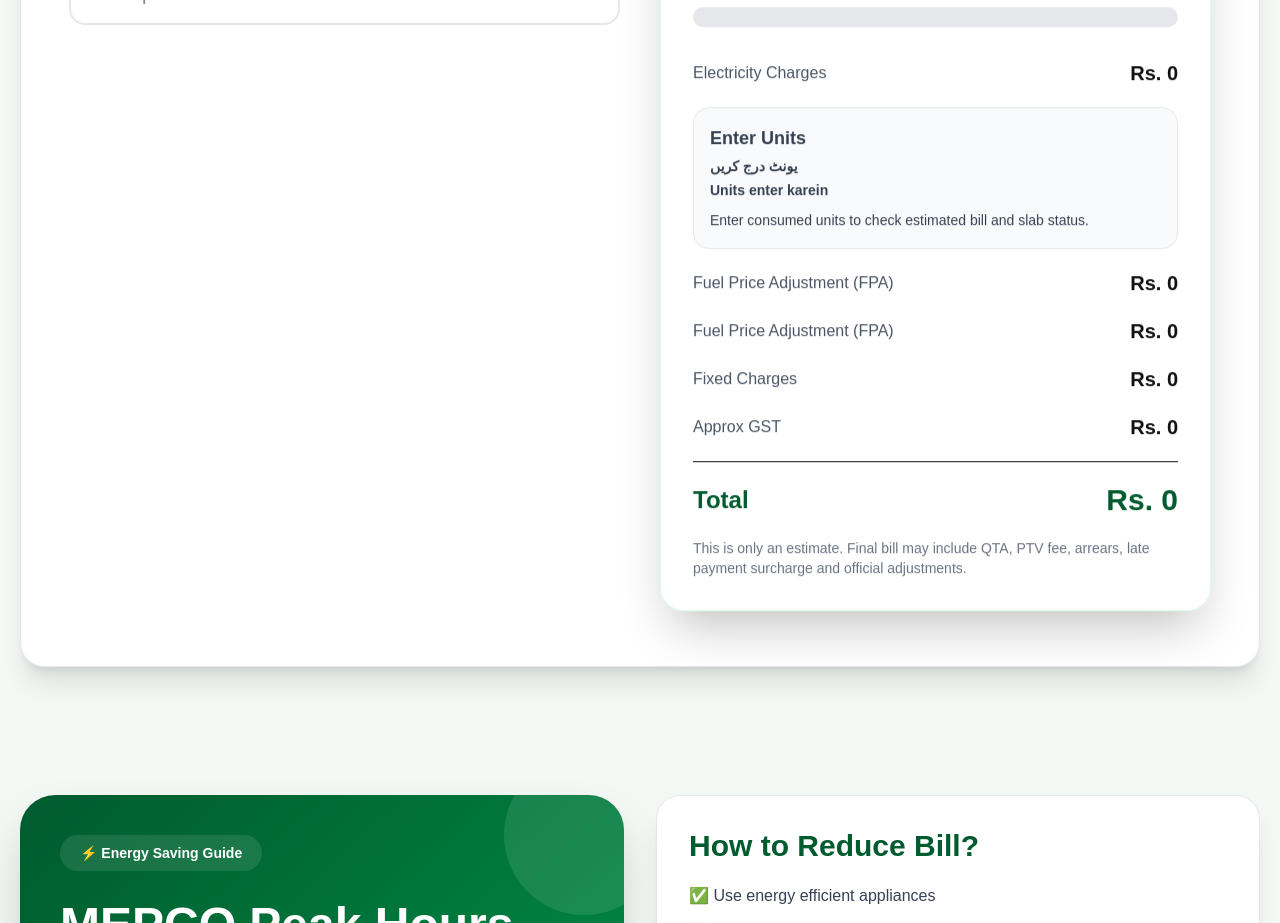
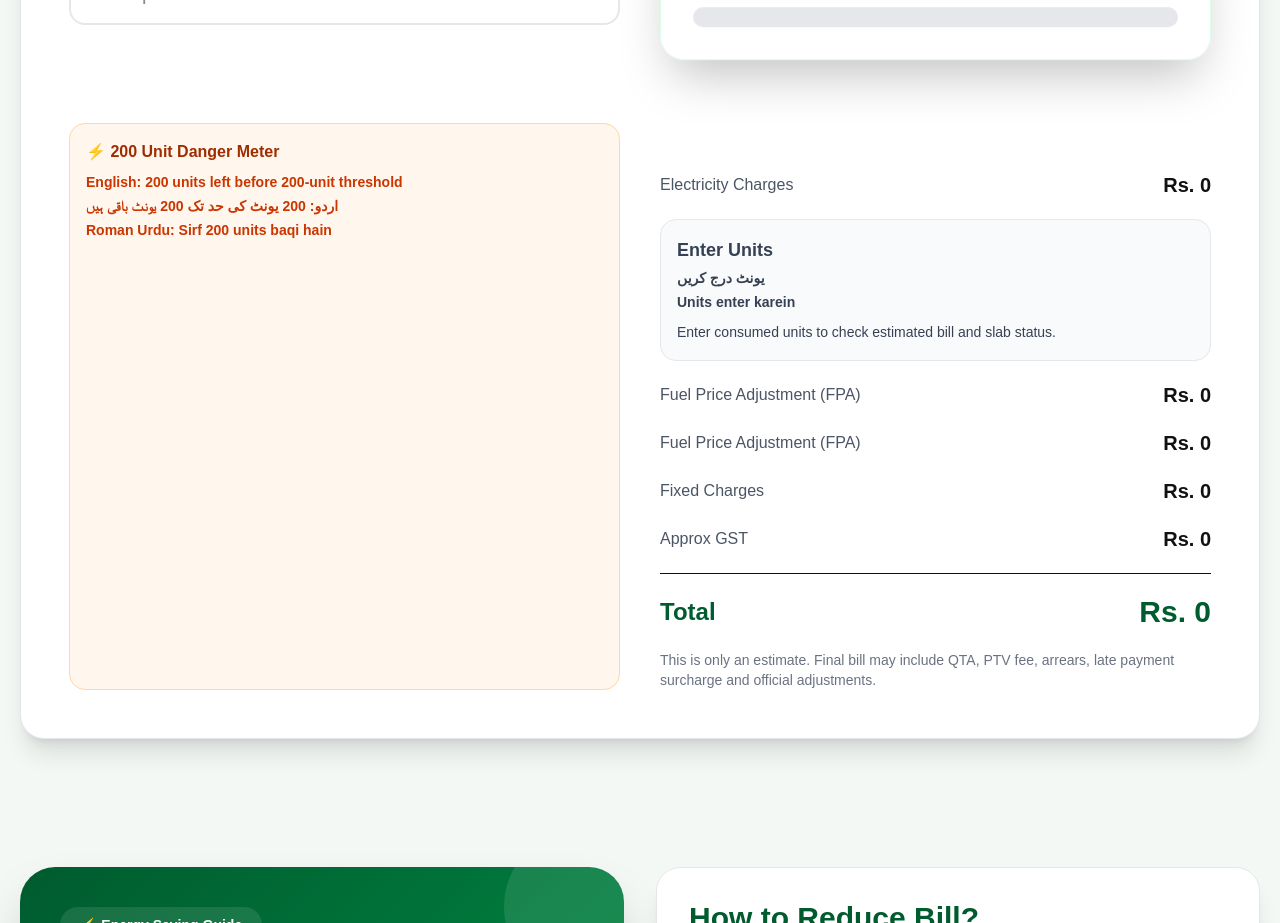
Before and after one commit to drabubakar17-svg/mepco-website, a Next.js app: page / in a window 1280 px wide. Shown: the part 3400-4323 px from the top of the page. Built offline with nearby package versions, Linux system fonts and the light colour scheme.

Commit message:
Added 200 unit danger meter to smart bill calculator

```diff
--- a/app/page.tsx
+++ b/app/page.tsx
@@ -786,6 +786,36 @@ onKeyDown={(e) => {
   </div>
 
 </div>
+</div>
+
+<div className="mt-4 rounded-2xl border border-orange-200 bg-orange-50 p-4">
+  <h4 className="font-black text-orange-800">
+    ⚡ 200 Unit Danger Meter
+  </h4>
+
+  <p className="mt-2 text-sm font-semibold text-orange-700">
+    English:{" "}
+    {200 - consumedUnits > 0
+      ? `${200 - consumedUnits} units left before 200-unit threshold`
+      : "200-unit threshold crossed"}
+  </p>
+
+  <p className="mt-1 text-sm font-semibold text-orange-700">
+    اردو:{" "}
+    {200 - consumedUnits > 0
+      ? `200 یونٹ کی حد تک ${200 - consumedUnits} یونٹ باقی ہیں`
+      : "آپ 200 یونٹ کی حد عبور کر چکے ہیں"}
+  </p>
+
+  <p className="mt-1 text-sm font-semibold text-orange-700">
+    Roman Urdu:{" "}
+    {200 - consumedUnits > 0
+      ? `Sirf ${200 - consumedUnits} units baqi hain`
+      : "Aap 200 units cross kar chukay hain"}
+  </p>
+</div>
+
+<div className="mt-8 space-y-5">
              <div className="mt-8 space-y-5">
   <div className="flex items-center justify-between">
     <span className="text-gray-600">Electricity Charges</span>
```
